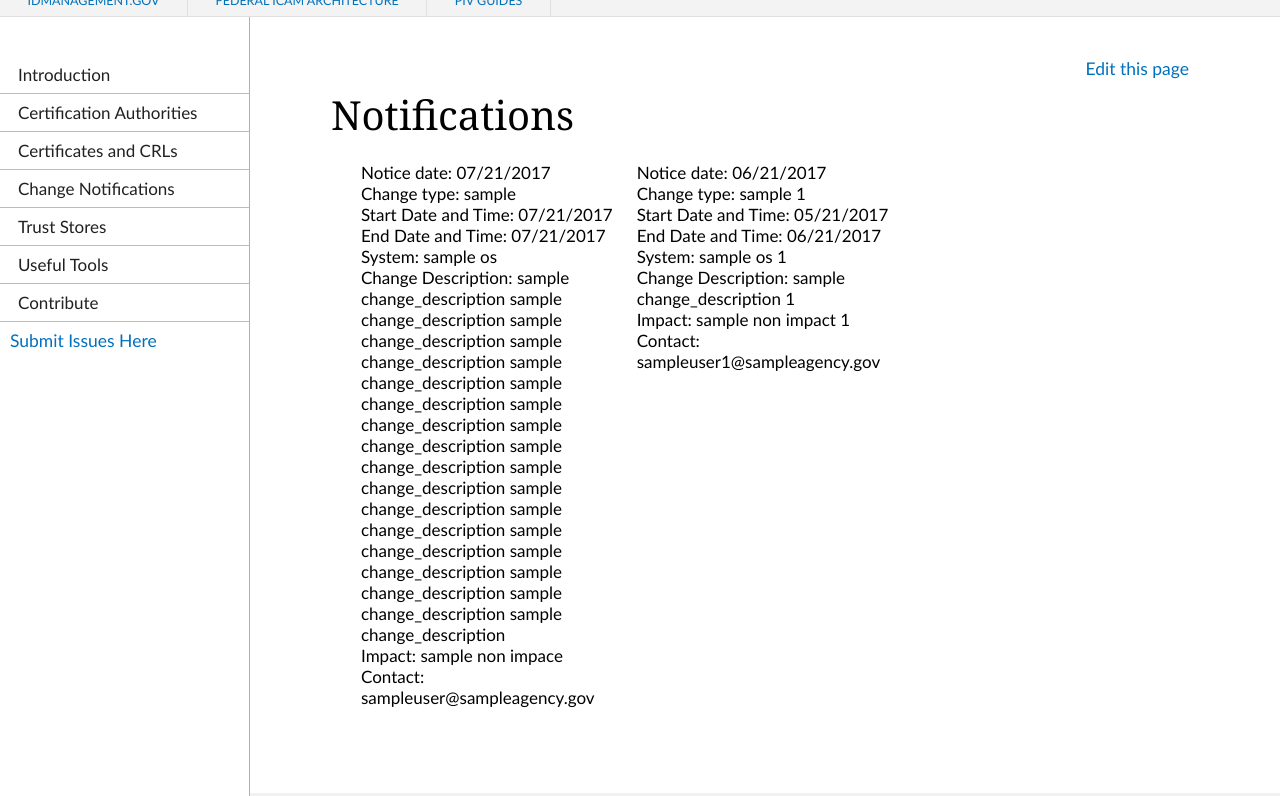
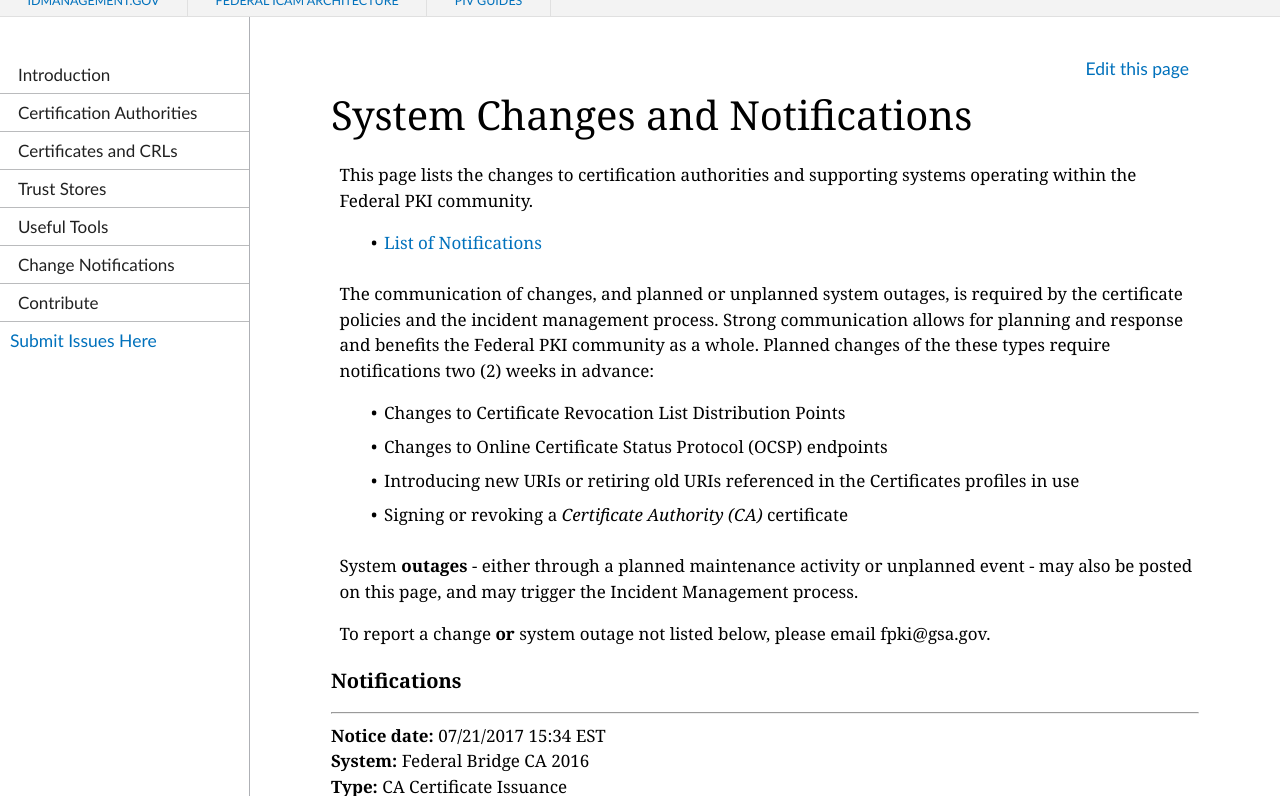
Before and after one commit to GSA/fpki-guides, a Jekyll site: the page built from pages/notifications.md, in a window 1280 px wide and 900 px high, cut to the strip 104-900 px from the top of the window. Built offline with Jekyll 4.4.1, drawn with Linux system fonts in a browser that asks for light colours; nearby versions of some CDN libraries; some of the changed text lies outside the part shown.

Commit message:
added notification markdown, removed scss, changed navigation for notifications

```diff
--- a/_config.yml
+++ b/_config.yml
@@ -64,10 +64,6 @@ navigation:
   url: crls
   internal: true
   coll: false
-- text: Change Notifications
-  url: notifications
-  internal: true
-  coll: false
 # - text: Certificate Policies
   # url: policyobjects
   # internal: true
@@ -78,6 +74,10 @@ navigation:
   coll: false
 - text: Useful Tools
   url: tools
+  internal: true
+  coll: false
+- text: Change Notifications
+  url: notifications
   internal: true
   coll: false
 #https://github.com/jekyll/jekyll/issues/2346
--- a/_data/notifications.yml
+++ b/_data/notifications.yml
@@ -1,29 +1,41 @@
 #data file for fpki-guides change notification
 #format:
-#notice_date: "<date in MM/DD/YYYY format>"
-#change_type: "<your change_type>"
-#start_datetime: "<in MM/DD/YYYY format>"
-#end_datetime: "<in MM/DD/YYYY format>"
+#notice_date: "<date in MM/DD/YYYY HH:MM EST format>"
+#change_type: "< CA Certificate Issuance, CA Certificate Revocation, New CA, CA Termination, New OCSP URI, New CRL Distribution Point, OCSP Outage, CRL Outage >"
+#start_datetime: "<in MM/DD/YYYY HH:MM format>"
+#end_datetime: "<in MM/DD/YYYY HH:MM format>"
 #system: "<Operating system, Application etc>"
 #change_description: "<detailed statement>"
 #impact: "<impact statement>"
 #contact: "<email, phone etc>"
-#
+# ca_certificate: <pem encoded>
+# cdp_uri:
+# aia_uri:
+# sia_uri:
+# ocsp_uri:
 
-- notice_date: 07/21/2017
-  change_type: sample
-  start_datetime: 07/21/2017
-  end_datetime: 07/21/2017
-  system: sample os
+
+- notice_date: 07/21/2017 15:34 EST
+  change_type: CA Certificate Issuance
+  start_datetime:
+  end_datetime: 07/21/2017 15:34 EST
+  system: Federal Bridge CA 2016
   change_description: sample change_description sample change_description sample change_description sample change_description sample change_description sample change_description sample change_description sample change_description sample change_description sample change_description sample change_description sample change_description sample change_description sample change_description sample change_description sample change_description sample change_description
   impact: sample non impace
   contact: sampleuser@sampleagency.gov
+  ca_certificate_hash:
+  ca_certificate_issuer: Federal Bridge CA 2016
+  ca_certificate_subject:
+  cdp_uri: http://pki.treas.gov/dhsca4.crl
+  aia_uri: http://pki.treas.gov/sample.p7b
+  sia_uri: http://pki.treas.gov/sample.p7b
+  ocsp_uri:
 
-- notice_date: 06/21/2017
-  change_type: sample 1
-  start_datetime: 05/21/2017
-  end_datetime: 06/21/2017
-  system: sample os 1
+- notice_date: 07/20/2017 15:34 EST
+  change_type: CA Certificate Revocation
+  start_datetime: 07/24/2017 15:34 EST
+  end_datetime: 07/25/2017 12:01 EST
+  system: Federal Bridge CA 2016
   change_description: sample change_description 1
-  impact: sample non impact 1
+  impact: sample non impace
   contact: sampleuser1@sampleagency.gov
--- a/pages/notifications.html
+++ /dev/null
@@ -1,59 +0,0 @@
----
-title: Notifications
-permalink: /notifications/
-layout: default
----
-
-<div class="notifications">
-  {% for notification in site.data.notifications %}
-    {% assign loopstatus = forloop.index | modulo: 3 %}
-    {% if loopstatus == 1 %}<div class="usa-grid">{% endif %}
-    <div class="notification usa-width-one-third">
-      {% if notification.notice_date %}
-        <div class="notification-element notification-notice_date">
-          Notice date: {{ notification.notice_date }}
-        </div>
-      {% endif %}
-      {% if notification.change_type %}
-        <div class="notification-element notification-change_type">
-          Change type: {{ notification.change_type }}
-        </div>
-      {% endif %}
-      {% if notification.start_datetime %}
-        <div class="notification-element notification-start_datetime">
-          Start Date and Time: {{ notification.start_datetime }}
-        </div>
-      {% endif %}
-      {% if notification.end_datetime %}
-        <div class="notification-element notification-end_datetime">
-          End Date and Time: {{ notification.end_datetime }}
-        </div>
-      {% endif %}
-      {% if notification.system %}
-        <div class="notification-element notification-system">
-          System: {{ notification.system }}
-        </div>
-      {% endif %}
-      {% if notification.change_description %}
-        <div class="notification-element notification-change_description">
-          Change Description: {{ notification.change_description }}
-        </div>
-      {% endif %}
-      {% if notification.impact %}
-        <div class="notification-element notification-impact">
-          Impact: {{ notification.impact }}
-        </div>
-      {% endif %}
-      {% if notification.contact %}
-        <div class="notification-element notification-contact">
-          Contact: {{ notification.contact }}
-        </div>
-      {% endif %}
-    </div>
-    {% if loopstatus == 0 %}
-      </div>
-    {% elsif forloop.last %}
-      </div>
-    {% endif %}
-  {% endfor %}
-</div>
--- /dev/null
+++ b/pages/notifications.md
@@ -0,0 +1,65 @@
+---
+title: System Changes and Notifications
+permalink: /notifications/
+layout: default
+---
+This page lists the changes to certification authorities and supporting systems operating within the Federal PKI community.
+
+- [List of Notifications](#notifications)
+
+The communication of changes, and planned or unplanned system outages, is required by the certificate policies and the incident management process.  Strong communication allows for planning and response and benefits the Federal PKI community as a whole.  Planned changes of the these types require notifications two (2) weeks in advance:
+
+- Changes to Certificate Revocation List Distribution Points
+- Changes to Online Certificate Status Protocol (OCSP) endpoints
+- Introducing new URIs or retiring old URIs referenced in the Certificates profiles in use
+- Signing or revoking a _Certificate Authority (CA)_ certificate
+
+System **outages** - either through a planned maintenance activity or unplanned event - may also be posted on this page, and may trigger the Incident Management process.
+
+To report a change **or** system outage not listed below, please email fpki@gsa.gov.
+
+### Notifications
+<!-- This block loops through the notifications yml file under the data directory. -->
+
+<div class="usa-width-one-whole">
+<hr>
+{% for notification in site.data.notifications %}
+  <ul class="usa-unstyled-list">
+    <li><strong>Notice date: </strong> {{ notification.notice_date }}</li>
+    <li><strong>System:</strong> {{ notification.system }}</li>
+    <li><strong>Type:</strong> {{ notification.change_type }}</li>
+    <li><strong>Start Date and Time:</strong> {{ notification.start_datetime }}</li>
+    <li><strong>End Date and Time:</strong> {{ notification.end_datetime }}</li>
+    <li><strong>Change Description:</strong> {{ notification.change_description }}</li>
+    <li><strong>Contact:</strong> {{ notification.contact }}</li>
+  </ul>
+    {% if notification.ca_certificate_issuer %}
+      <ul class="usa-unstyled-list">
+        <li><strong>Certificate Issuer:</strong> {{ notification.ca_certificate_issuer }}</li>
+        <li><strong>Certificate Subject:</strong> {{ notification.ca_certificate_subject }}</li>
+        <li><strong>Certificate SHA1 HASH:</strong> {{ notification.ca_certificate_hash }}</li>
+      </ul>
+    {% endif %}
+    {% if notification.cdp_uri %}
+      <ul class="usa-unstyled-list">
+        <li><strong>Certificate Revocation List:</strong> {{ notification.cdp_uri }}</li>
+      </ul>
+    {% endif %}
+    {% if notification.aia_uri %}
+      <ul class="usa-unstyled-list">
+        <li><strong>Certificate Bundle (AIA):</strong> {{ notification.aia_uri }}</li>
+      </ul>
+    {% endif %}
+    {% if notification.sia_uri %}
+      <ul class="usa-unstyled-list">
+        <li><strong>Certificate Bundle (SIA):</strong> {{ notification.sia_uri }}</li>
+      </ul>
+    {% endif %}
+    {% if notification.ocsp_uri %}
+      <ul class="usa-unstyled-list">
+        <li><strong>OCSP:</strong> {{ notification.ocsp_uri }}</li>
+      </ul>
+    {% endif %}
+  <hr>
+{% endfor %}
+</div>
```
Also changed, not shown: _sass/_notifications.scss (deleted, +0 -27 lines).
